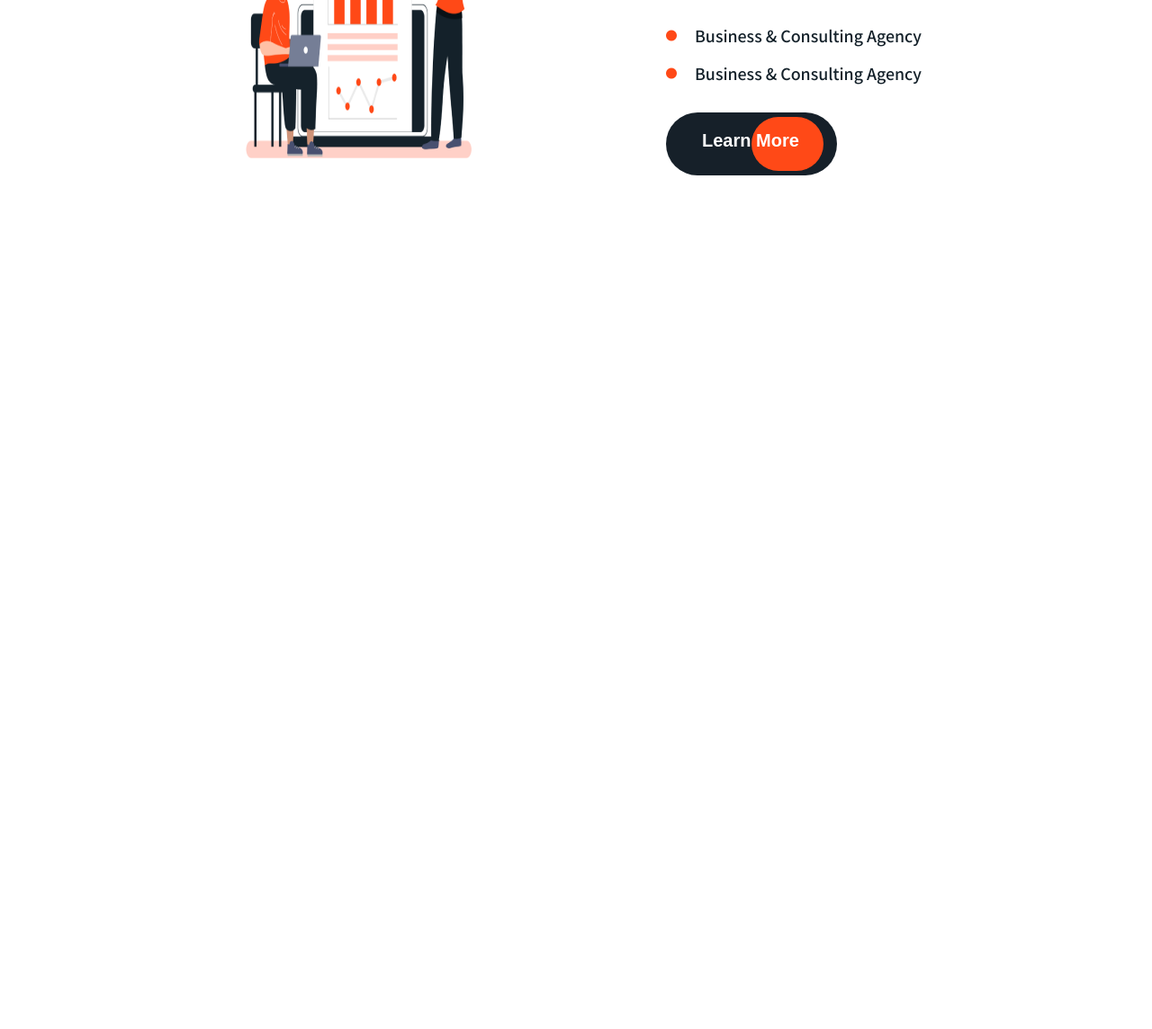
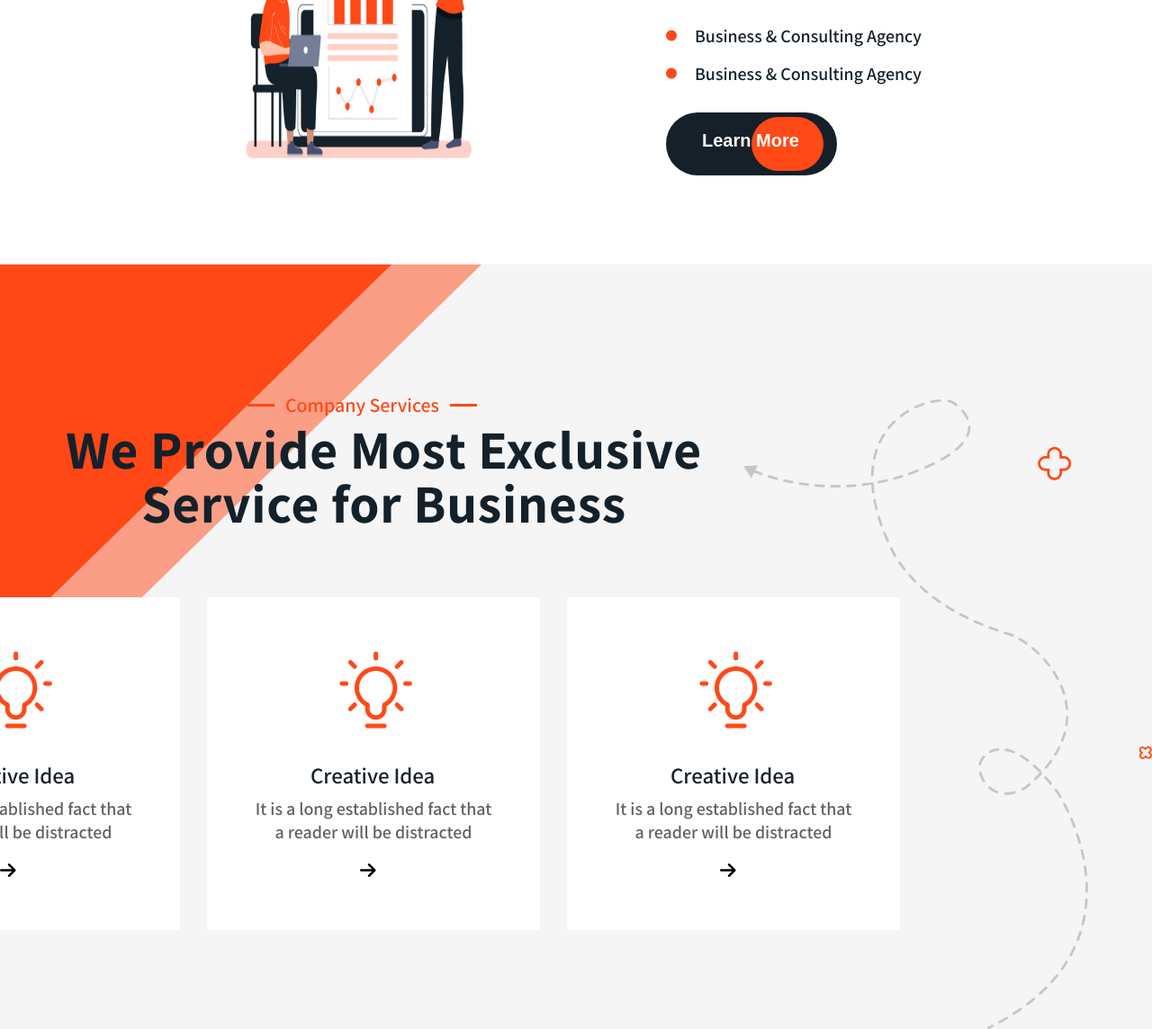
Before and after one commit to Nazmul19285/rokomari-test, a plain HTML site: page index.html in a window 1280 px wide. Shown: the part 1576-2720 px from the top of the page at 90% size. Before the commit the page ends 1870 px from the top, so only its background shows below. Drawn offline with Linux system fonts and the light colour scheme.

Commit message:
customer services done

```diff
--- a/index.html
+++ b/index.html
@@ -74,7 +74,7 @@
         <img src="./image/aboutUs.png" alt="">
         <div id="about-text">
             <div id="about-top">
-                <div id="hyphen"></div>
+                <div class="hyphen"></div>
                 <h3>About Us</h3>
             </div>
             <div>
@@ -105,7 +105,60 @@
         </div>
     </section>
 
+    <!-- customer service section -->
+    <section id="customer-service">
+        <div>
+            <div id="customer-service-vector-1"></div>
+            <div id="customer-service-vector-2"></div>
+        </div>
+        <img id="customer-service-vector" src="./image/customer-service.png" alt="">
 
+        <div id="customer-service-body">
+            <div id="customer-service-text">
+                <div id="customer-service-top">
+                    <div class="hyphen"></div>
+                    <h3>Company Services</h3>
+                    <div class="hyphen"></div>
+                </div>
+                <div id="customer-service-header">
+                    <h1>We Provide Most Exclusive</h1>
+                    <h1>Service for Business</h1>
+                </div>
+            </div>
+            <div class="components">
+                <div class="conponet-container">
+                    <div class="component">
+                        <img src="./image/Vectoridea.png" alt="">
+                        <h3>Creative Idea</h3>
+                        <p>It is a long established fact that a reader will be distracted</p>
+                        <i class="fa-solid fa-arrow-right"></i>
+                    </div>
+                    <div class="hover-style">
+                    </div>
+                </div>
+                <div class="conponet-container">
+                    <div class="component">
+                        <img src="./image/Vectoridea.png" alt="">
+                        <h3>Creative Idea</h3>
+                        <p>It is a long established fact that a reader will be distracted</p>
+                        <i class="fa-solid fa-arrow-right"></i>
+                    </div>
+                    <div class="hover-style">
+                    </div>
+                </div>
+                <div class="conponet-container">
+                    <div class="component">
+                        <img src="./image/Vectoridea.png" alt="">
+                        <h3>Creative Idea</h3>
+                        <p>It is a long established fact that a reader will be distracted</p>
+                        <i class="fa-solid fa-arrow-right"></i>
+                    </div>
+                    <div class="hover-style">
+                    </div>
+                </div>
+            </div>
+        </div>
+    </section>
 
 </body>
 
--- a/style.css
+++ b/style.css
@@ -180,6 +180,7 @@ body {
     color: #162029;
 }
 
+
 /* About us section */
 #about-us {
     width: 100%;
@@ -211,7 +212,7 @@ body {
     font-weight: 600;
 }
 
-#hyphen {
+.hyphen {
     width: 30px;
     height: 3px;
     background-color: #FF4917;
@@ -280,3 +281,120 @@ body {
     top: 0;
     left: 40px;
 }
+
+
+/* customer service section */
+#customer-service{
+    width: 100%;
+    height: 850px;
+    background-color: #F5F5F5;
+    position: absolute;
+    display: flex;
+}
+#customer-service-vector{
+    margin: 0;
+    position: absolute;
+    right: 0;
+    bottom: 0;
+    z-index: 1;
+}
+#customer-service-vector-1{
+    width: 0;
+    height: 0;
+    border-top: 425px solid #FF4917;
+    border-right: 435px solid transparent;
+}
+#customer-service-vector-2{
+    width: 0;
+    height: 0;
+    border-top: 525px solid #FF4917;
+    opacity: 0.5;
+    border-right: 535px solid transparent;
+    position: absolute;
+    top: 0;
+}
+#customer-service-body{
+    margin-top: 120px;
+    align-items: center;
+    z-index: 2;
+}
+#customer-service-top{
+    display: flex;
+    align-items: center;
+    position: absolute;
+    right: 750px;
+}
+#customer-service-top h3{
+    margin-left: 12px;
+    margin-right: 12px;
+    font-size: 22px;
+    font-weight: 600;
+    color: #FF4917;
+    text-align: center;
+}
+#customer-service-text{
+    width: 550px;
+    align-items: center;
+}
+#customer-service-text #customer-service-header{
+    font-size: 40px;
+    font-weight: 700;
+    margin: 0;
+    color: #14212A;
+    line-height: 10px;
+    letter-spacing: 0.02em;
+    position: absolute;
+    text-align: center;
+    margin-top: 30px;
+    right: 500px;
+}
+.component{
+    width: 370px;
+    height: 370px;
+    background-color: #FFFFFF;
+    margin-right: 30px;
+}
+.component img{
+    margin-top: 60px;
+    margin-left: 147px;
+}
+.component h3{
+    font-size: 25px;
+    font-weight: 600;
+    color: #14212A;
+    margin: 0;
+    margin-left: 115px;
+    margin-top: 30px;
+}
+.component p{
+    font-size: 20px;
+    font-weight:600;
+    color: #616161;
+    margin-top: 8px;
+    text-align: center;
+    padding-left: 50px;
+    padding-right: 50px;
+}
+.component i{
+    margin-left: 170px;
+    font-size: 20px;
+    font-weight: 600;
+}
+.hover-style{
+    width: 340px;
+    height: 9px;
+    background-color: #FF4917;
+    position: absolute;
+    bottom: -10px;
+    margin-left: 15px;
+    display: none;
+}
+.component:hover + .hover-style {
+        display: block;
+}
+.components{
+    display: flex;
+    position: absolute;
+    right: 250px;
+    margin-top: 250px;
+}
```
Also changed, not shown: image/Vectoridea.png (added), image/customer-service.png (added).
